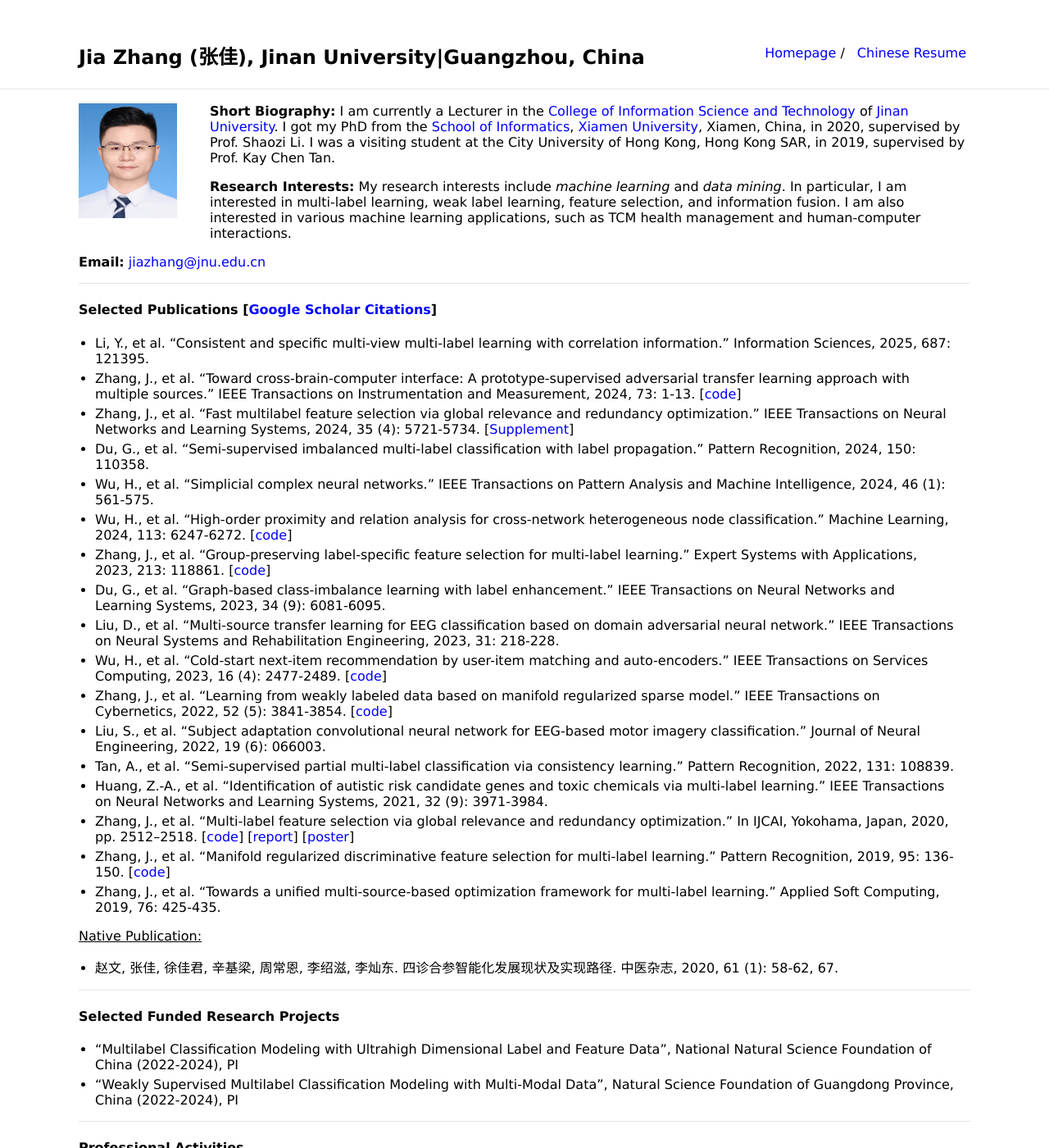
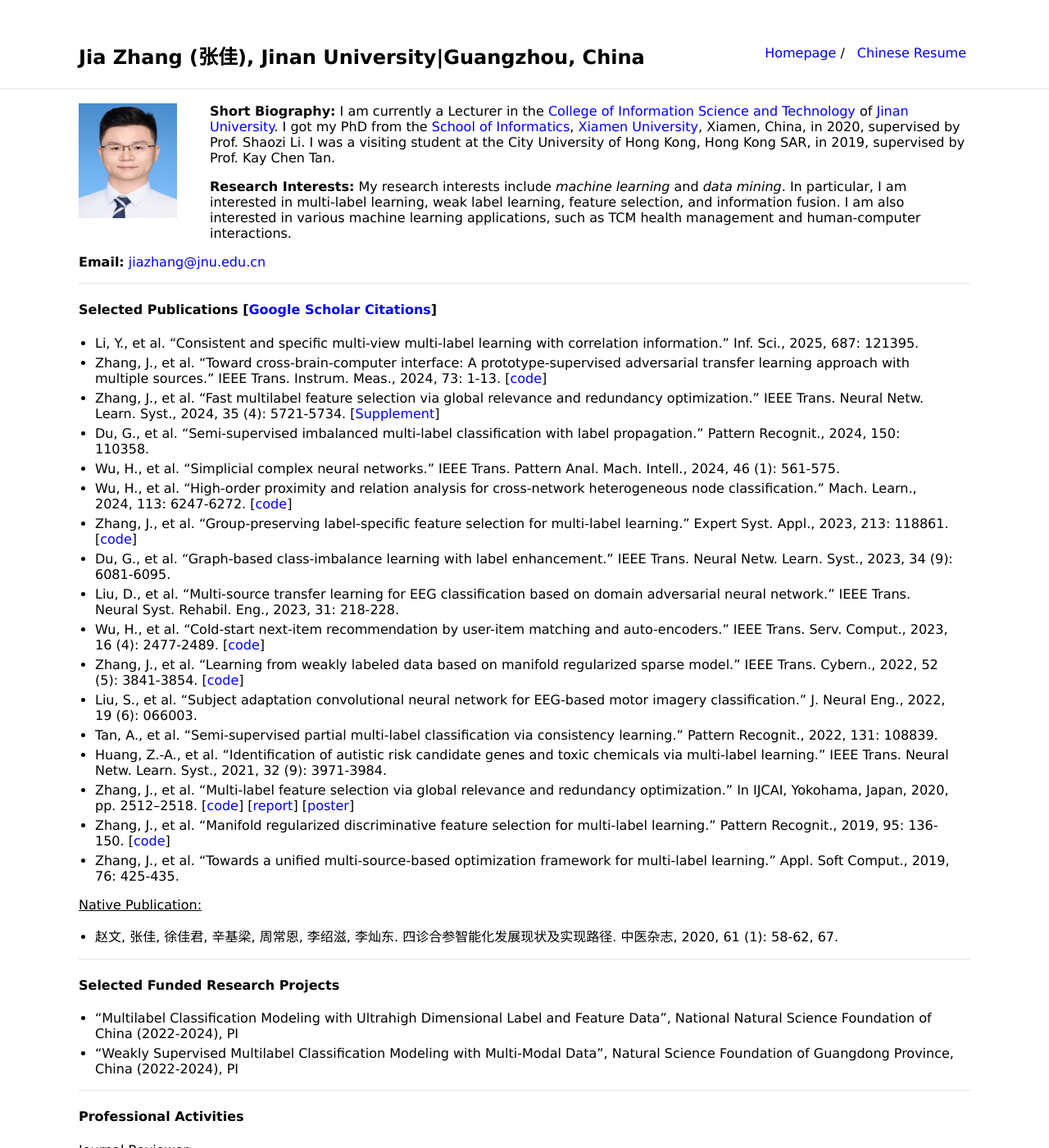
Before and after one commit to jiazhang-ml/jiazhang-ml.github.io, a Jekyll site: the page built from index.md, in a window 1280 px wide and 1400 px high. Shown: the whole window at 82% size. Built offline with Jekyll 4.4.1, drawn with Linux system fonts in a browser that asks for light colours; some of the changed text lies outside the part shown.

Commit message:
Update index.md

```diff
--- a/index.md
+++ b/index.md
@@ -15,23 +15,23 @@ layout: default
 
 #### Selected Publications [[Google Scholar Citations](https://scholar.google.com.hk/citations?user=yBaTk-gAAAAJ&hl=en)]
 
-* Li, Y., et al. "Consistent and specific multi-view multi-label learning with correlation information." Information Sciences, 2025, 687: 121395.
-* Zhang, J., et al. "Toward cross-brain-computer interface: A prototype-supervised adversarial transfer learning approach with multiple sources." IEEE Transactions on Instrumentation and Measurement, 2024, 73: 1-13. [[code](PSAT-main.zip)]
-* Zhang, J., et al. "Fast multilabel feature selection via global relevance and redundancy optimization." IEEE Transactions on Neural Networks and Learning Systems, 2024, 35 (4): 5721-5734. [[Supplement](SM-GRROfast.pdf)]
-* Du, G., et al. "Semi-supervised imbalanced multi-label classification with label propagation." Pattern Recognition, 2024, 150: 110358.
-* Wu, H., et al. "Simplicial complex neural networks." IEEE Transactions on Pattern Analysis and Machine Intelligence, 2024, 46 (1): 561-575.
-* Wu, H., et al. "High-order proximity and relation analysis for cross-network heterogeneous node classification." Machine Learning, 2024, 113: 6247-6272. [[code](https://github.com/wuhanrui/HoPRA)]
-* Zhang, J., et al. "Group-preserving label-specific feature selection for multi-label learning." Expert Systems with Applications, 2023, 213: 118861. [[code](https://codeocean.com/capsule/1281687/tree/v1)]
-* Du, G., et al. "Graph-based class-imbalance learning with label enhancement." IEEE Transactions on Neural Networks and Learning Systems, 2023, 34 (9): 6081-6095.
-* Liu, D., et al. "Multi-source transfer learning for EEG classification based on domain adversarial neural network." IEEE Transactions on Neural Systems and Rehabilitation Engineering, 2023, 31: 218-228.
-* Wu, H., et al. "Cold-start next-item recommendation by user-item matching and auto-encoders." IEEE Transactions on Services Computing, 2023, 16 (4): 2477-2489. [[code](https://github.com/wuhanrui/UIMA)]
-* Zhang, J., et al. "Learning from weakly labeled data based on manifold regularized sparse model." IEEE Transactions on Cybernetics, 2022, 52 (5): 3841-3854. [[code](MSWL-master.zip)]
-* Liu, S., et al. "Subject adaptation convolutional neural network for EEG-based motor imagery classification." Journal of Neural Engineering, 2022, 19 (6): 066003.
-* Tan, A., et al. "Semi-supervised partial multi-label classification via consistency learning." Pattern Recognition, 2022, 131: 108839.
-* Huang, Z.-A., et al. "Identification of autistic risk candidate genes and toxic chemicals via multi-label learning." IEEE Transactions on Neural Networks and Learning Systems, 2021, 32 (9): 3971-3984.
+* Li, Y., et al. "Consistent and specific multi-view multi-label learning with correlation information." Inf. Sci., 2025, 687: 121395.
+* Zhang, J., et al. "Toward cross-brain-computer interface: A prototype-supervised adversarial transfer learning approach with multiple sources." IEEE Trans. Instrum. Meas., 2024, 73: 1-13. [[code](PSAT-main.zip)]
+* Zhang, J., et al. "Fast multilabel feature selection via global relevance and redundancy optimization." IEEE Trans. Neural Netw. Learn. Syst., 2024, 35 (4): 5721-5734. [[Supplement](SM-GRROfast.pdf)]
+* Du, G., et al. "Semi-supervised imbalanced multi-label classification with label propagation." Pattern Recognit., 2024, 150: 110358.
+* Wu, H., et al. "Simplicial complex neural networks." IEEE Trans. Pattern Anal. Mach. Intell., 2024, 46 (1): 561-575.
+* Wu, H., et al. "High-order proximity and relation analysis for cross-network heterogeneous node classification." Mach. Learn., 2024, 113: 6247-6272. [[code](https://github.com/wuhanrui/HoPRA)]
+* Zhang, J., et al. "Group-preserving label-specific feature selection for multi-label learning." Expert Syst. Appl., 2023, 213: 118861. [[code](https://codeocean.com/capsule/1281687/tree/v1)]
+* Du, G., et al. "Graph-based class-imbalance learning with label enhancement." IEEE Trans. Neural Netw. Learn. Syst., 2023, 34 (9): 6081-6095.
+* Liu, D., et al. "Multi-source transfer learning for EEG classification based on domain adversarial neural network." IEEE Trans. Neural Syst. Rehabil. Eng., 2023, 31: 218-228.
+* Wu, H., et al. "Cold-start next-item recommendation by user-item matching and auto-encoders." IEEE Trans. Serv. Comput., 2023, 16 (4): 2477-2489. [[code](https://github.com/wuhanrui/UIMA)]
+* Zhang, J., et al. "Learning from weakly labeled data based on manifold regularized sparse model." IEEE Trans. Cybern., 2022, 52 (5): 3841-3854. [[code](MSWL-master.zip)]
+* Liu, S., et al. "Subject adaptation convolutional neural network for EEG-based motor imagery classification." J. Neural Eng., 2022, 19 (6): 066003.
+* Tan, A., et al. "Semi-supervised partial multi-label classification via consistency learning." Pattern Recognit., 2022, 131: 108839.
+* Huang, Z.-A., et al. "Identification of autistic risk candidate genes and toxic chemicals via multi-label learning." IEEE Trans. Neural Netw. Learn. Syst., 2021, 32 (9): 3971-3984.
 * Zhang, J., et al. "Multi-label feature selection via global relevance and redundancy optimization." In IJCAI, Yokohama, Japan, 2020, pp. 2512–2518. [[code](GRRO-master.zip)] [[report](v15.pptx)] [[poster](poster.pdf)]
-* Zhang, J., et al. "Manifold regularized discriminative feature selection for multi-label learning." Pattern Recognition, 2019, 95: 136-150. [[code](MDFS-master.zip)]
-* Zhang, J., et al. "Towards a unified multi-source-based optimization framework for multi-label learning." Applied Soft Computing, 2019, 76: 425-435.
+* Zhang, J., et al. "Manifold regularized discriminative feature selection for multi-label learning." Pattern Recognit., 2019, 95: 136-150. [[code](MDFS-master.zip)]
+* Zhang, J., et al. "Towards a unified multi-source-based optimization framework for multi-label learning." Appl. Soft Comput., 2019, 76: 425-435.
 
 
 <u>Native Publication:</u>
@@ -49,9 +49,9 @@ layout: default
 #### Professional Activities
 
 <u>Journal Reviewer:</u>
-* Artificial Intelligence: [IEEE Transactions on Artificial Intelligence](https://mc.manuscriptcentral.com/tai-ieee); [IEEE Transactions on Emerging Topics in Computational Intelligence](https://mc.manuscriptcentral.com/tetci-ieee); [IEEE Transactions on Cybernetics](https://mc.manuscriptcentral.com/cyb-ieee); [IEEE Transactions on Evolutionary Computation](https://mc.manuscriptcentral.com/tevc-ieee); [IEEE Transactions on Fuzzy Systems](https://mc.manuscriptcentral.com/tfs-ieee); [IEEE Transactions on Neural Networks and Learning Systems](https://mc.manuscriptcentral.com/tnnls); [IEEE Transactions on Pattern Analysis and Machine Intelligence](https://mc.manuscriptcentral.com/tpami-cs); [Machine Learning](https://link.springer.com/journal/10994); [Neural Networks](https://www.editorialmanager.com/neunet/default.aspx); [Pattern Recognition](https://www.sciencedirect.com/journal/pattern-recognition)...
-* Data Mining: [ACM Transactions on Knowledge Discovery from Data](https://mc.manuscriptcentral.com/tkdd); [IEEE Transactions on Big Data](https://mc.manuscriptcentral.com/tbd-cs); [IEEE Transactions on Knowledge and Data Engineering](https://mc.manuscriptcentral.com/tkde-cs); [Information Sciences](https://www.sciencedirect.com/journal/information-sciences); [Knowledge and Information Systems](https://www.springer.com/journal/10115); [SCIENCE CHINA-Information Sciences](https://mc03.manuscriptcentral.com/scis)...
-* Human-Computer Interactions: [IEEE Transactions on Automation Science and Engineering](https://mc.manuscriptcentral.com/t-ase); [IEEE Transactions on Neural Systems & Rehabilitation Engineering](https://mc.manuscriptcentral.com/tnsre-embs); [IEEE Transactions on Systems, Man and Cybernetics: Systems](https://mc.manuscriptcentral.com/systems)...
-* Other Fields: [IEEE Journal of Biomedical and Health Informatics](https://mc.manuscriptcentral.com/jbhi-embs); [IEEE Transactions on Circuits and Systems for Video Technology](https://mc.manuscriptcentral.com/tcsvt); [IEEE Transactions on Industrial Informatics](https://mc.manuscriptcentral.com/tii); [IEEE Transactions on Multimedia](https://mc.manuscriptcentral.com/tmm-ieee)...
+* Artificial Intelligence: [IEEE Trans. Artif. Intell.](https://mc.manuscriptcentral.com/tai-ieee); [IEEE Trans. Emerg. Topics Comput. Intell.](https://mc.manuscriptcentral.com/tetci-ieee); [IEEE Trans. Cybern.](https://mc.manuscriptcentral.com/cyb-ieee); [IEEE Trans. Evol. Comput.](https://mc.manuscriptcentral.com/tevc-ieee); [IEEE Trans. Fuzzy Syst.](https://mc.manuscriptcentral.com/tfs-ieee); [IEEE Trans. Neural Netw. Learn. Syst.](https://mc.manuscriptcentral.com/tnnls); [IEEE Trans. Pattern Anal. Mach. Intell.](https://mc.manuscriptcentral.com/tpami-cs); [Mach. Learn.](https://link.springer.com/journal/10994); [Neural Netw.](https://www.editorialmanager.com/neunet/default.aspx); [Pattern Recognit.](https://www.sciencedirect.com/journal/pattern-recognition)...
+* Data Mining: [ACM Trans. Knowl. Discov. Data](https://mc.manuscriptcentral.com/tkdd); [IEEE Trans. Big Data](https://mc.manuscriptcentral.com/tbd-cs); [IEEE Trans. Knowl. Data Eng.](https://mc.manuscriptcentral.com/tkde-cs); [Inf. Sci.](https://www.sciencedirect.com/journal/information-sciences); [Knowl. Inf. Syst.](https://www.springer.com/journal/10115); [Sci. China Inf. Sci.](https://mc03.manuscriptcentral.com/scis)...
+* Human-Computer Interactions: [IEEE Trans. Autom. Sci. Eng.](https://mc.manuscriptcentral.com/t-ase); [IEEE Trans. Neural Syst. Rehabil. Eng.](https://mc.manuscriptcentral.com/tnsre-embs); [IEEE Trans. Syst. Man Cybern., Syst.](https://mc.manuscriptcentral.com/systems)...
+* Other Fields: [IEEE J. Biomed. Health Inform.](https://mc.manuscriptcentral.com/jbhi-embs); [IEEE Trans. Circuits Syst. Video Technol.](https://mc.manuscriptcentral.com/tcsvt); [IEEE Trans. Ind. Informat.](https://mc.manuscriptcentral.com/tii); [IEEE Trans. Multimedia](https://mc.manuscriptcentral.com/tmm-ieee)...
 
 <u>Program Committee:</u> AAAI; IJCNN...
```
